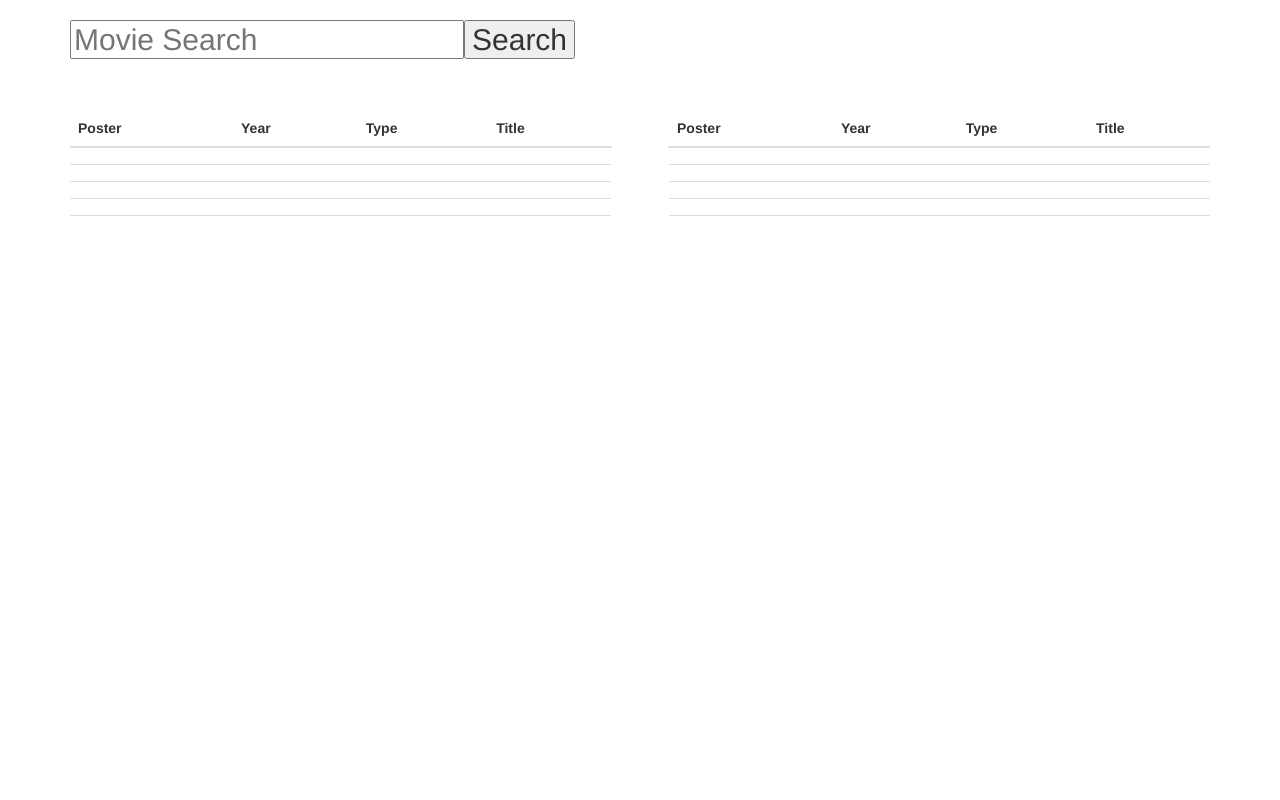
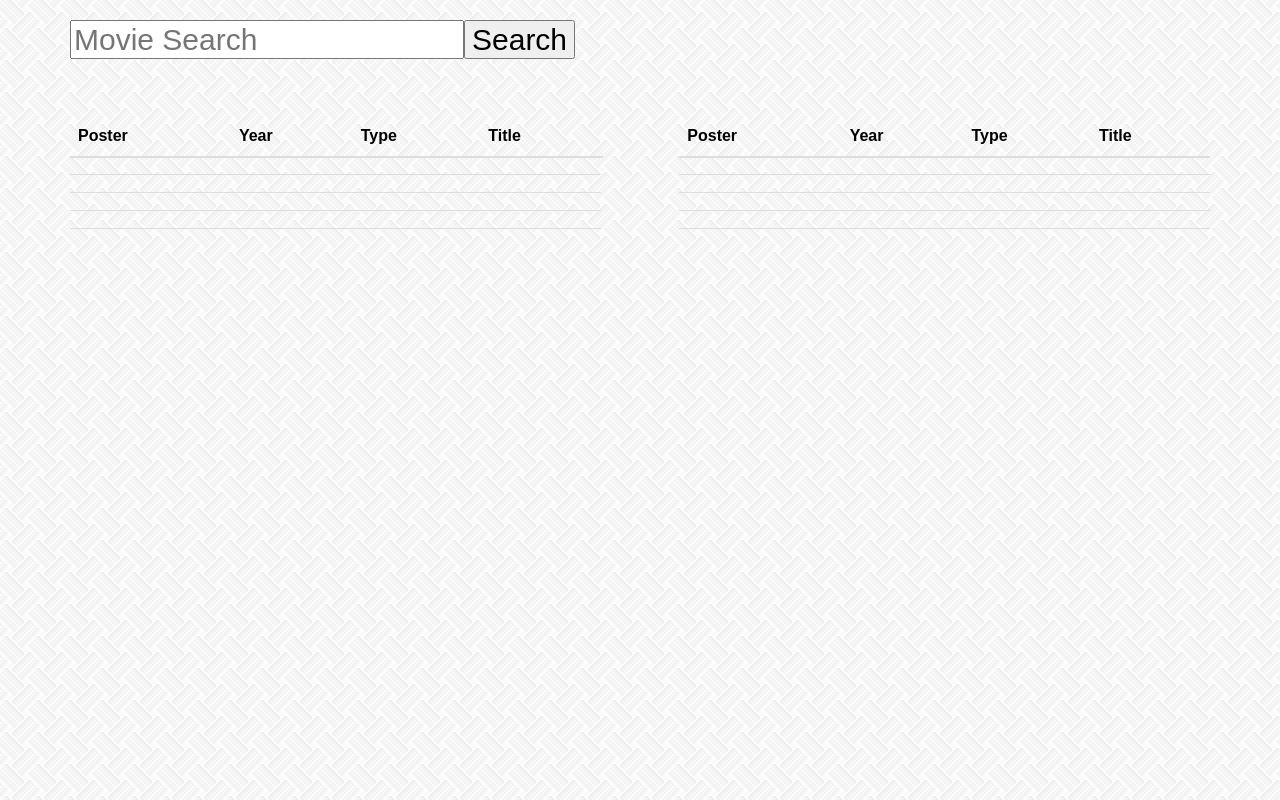
Before and after one commit to bobimel2nd/MovieSearch, a plain HTML site: page index.html in a window 1280 px wide. Drawn offline with nearby package versions, Linux system fonts and the light colour scheme.

Commit message:
Version 1.0.2

```diff
--- a/index.html
+++ b/index.html
@@ -11,6 +11,14 @@
   <script type="text/javascript" src="./assets/movieSearch.js"></script>
 
   <style>
+    body {
+        background-image: url("./assets/straws.png");
+        background-repeat: repeat;
+        background-color: #cccccc;
+        font-family: 'Arial', 'Helvetica Neue', Helvetica, sans-serif;
+        font-size: 16px;
+        color: black;
+    }
     img {
       float: left;
       margin-right: 10px;
@@ -18,8 +26,8 @@
     .yellow {
       color: yellow;
     }
-    .tableBreak {
-      border: 1px solid white
+    .noLines {
+      border: 2px solid transparent;
     }
   </style>
 </head>
@@ -36,7 +44,7 @@
           <th>Year</th>
           <th>Type</th>
           <th>Title</th>
-          <th style="border: 1px solid white">&nbsp;</th>
+          <th style="border: 2px solid transparent">&nbsp;&nbsp;&nbsp;</th>
           <th>Poster</th>
           <th>Year</th>
           <th>Type</th>
@@ -44,11 +52,11 @@
         </tr>
       </thead>
       <tbody>
-        <tr><td></td><td></td><td></td><td></td><td class="tableBreak"></td><td></td><td></td><td></td><td></td></tr>
-        <tr><td></td><td></td><td></td><td></td><td class="tableBreak"></td><td></td><td></td><td></td><td></td></tr>
-        <tr><td></td><td></td><td></td><td></td><td class="tableBreak"></td><td></td><td></td><td></td><td></td></tr>
-        <tr><td></td><td></td><td></td><td></td><td class="tableBreak"></td><td></td><td></td><td></td><td></td></tr>
-        <tr><td></td><td></td><td></td><td></td><td class="tableBreak"></td><td></td><td></td><td></td><td></td></tr>
+        <tr><td></td><td></td><td></td><td></td><td class="noLines"></td><td></td><td></td><td></td><td></td></tr>
+        <tr><td></td><td></td><td></td><td></td><td class="noLines"></td><td></td><td></td><td></td><td></td></tr>
+        <tr><td></td><td></td><td></td><td></td><td class="noLines"></td><td></td><td></td><td></td><td></td></tr>
+        <tr><td></td><td></td><td></td><td></td><td class="noLines"></td><td></td><td></td><td></td><td></td></tr>
+        <tr><td></td><td></td><td></td><td></td><td class="noLines"></td><td></td><td></td><td></td><td></td></tr>
       </tbody>
     </table>
     <div id="buttons" class="btn-group btn-group-justified">
```
Also changed, not shown: assets/straws.png (added).
